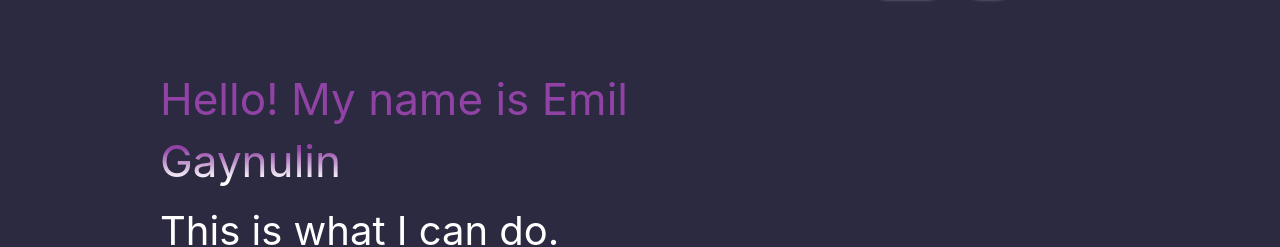
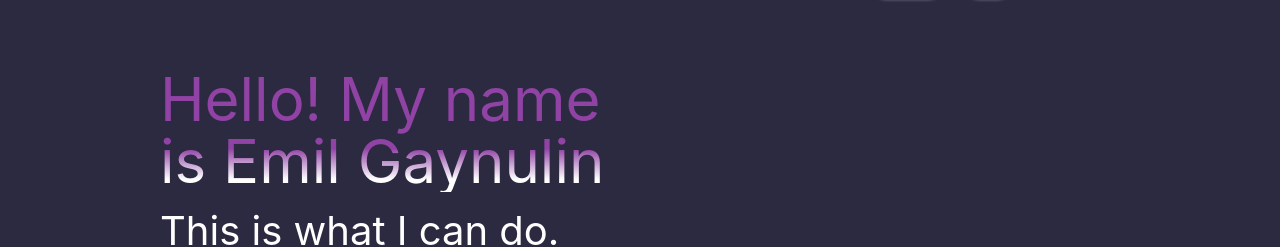
Before and after one commit to HELLRAID-cmd/Portfolio, a React (Vite) app in the folder client/: page / in a window 1280 px wide. Shown: the part 153-400 px from the top of the page. Built offline with nearby package versions, Linux system fonts and the light colour scheme; no server answers.

Commit message:
Изменил размер

```diff
--- a/client/src/styles/_variables.scss
+++ b/client/src/styles/_variables.scss
@@ -36,7 +36,7 @@
   --f-size-20: 20px;
   --f-size-24: 24px;
 
-  --f-size-h1: 44px;
+  --f-size-h1: 60px;
   --f-size-h1-mobile: 42px;
 
   --f-size-h2: 40px;
@@ -48,7 +48,7 @@
   --f-size-h4: 30px;
 
   // Line height
-  --lh-44: 54px;
+  --lh-54: 54px;
 
   // Font weight
   --fw-regular: 400;
```
